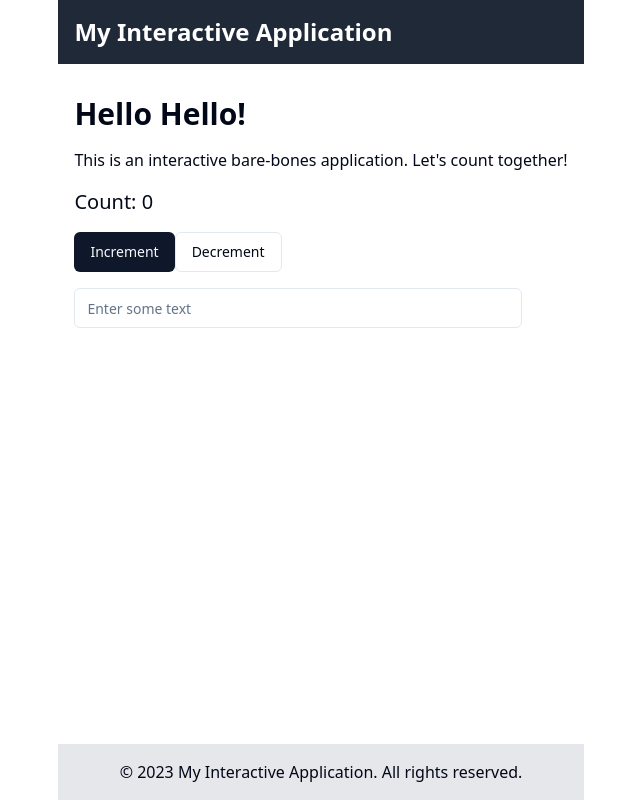
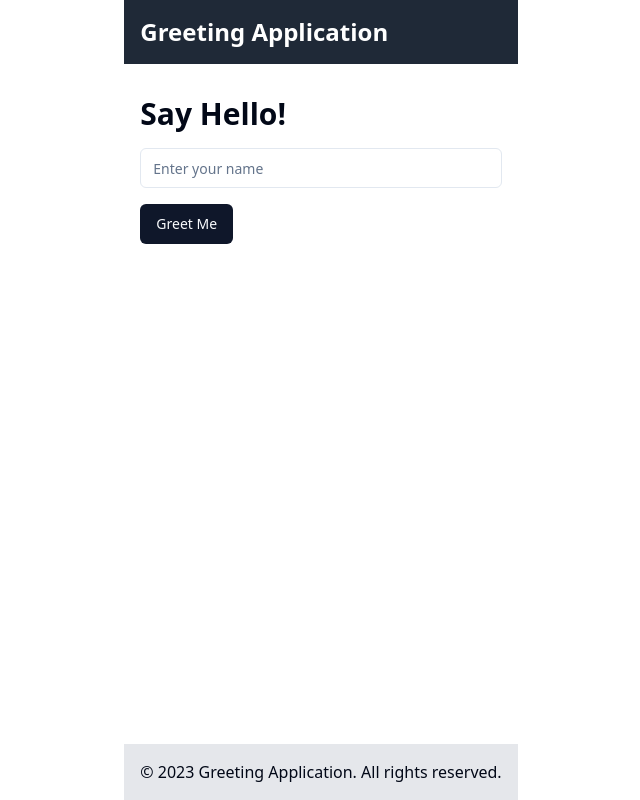
Before and after one commit to GPT-Engineer-App-Dev/base-builder-62, a React (Vite) app: page / in a window 1280 px wide. Shown: the whole page, without its empty margins (319-959 px from the left). Built offline with nearby package versions, Linux system fonts and the light colour scheme.

Commit message:
GPT Engineer Update

```diff
--- a/src/pages/Index.jsx
+++ b/src/pages/Index.jsx
@@ -3,28 +3,40 @@ import { Button } from "@/components/ui/button";
 import { Input } from "@/components/ui/input";
 
 const Index = () => {
-  const [count, setCount] = useState(0);
+  const [name, setName] = useState('');
+  const [greeting, setGreeting] = useState('');
+
+  const handleGreet = () => {
+    if (name) {
+      setGreeting(`Hello, ${name}! Welcome to our application.`);
+    } else {
+      setGreeting('Please enter your name first.');
+    }
+  };
 
   return (
     <div className="min-h-screen flex flex-col">
       <header className="bg-gray-800 text-white p-4">
-        <h1 className="text-2xl font-bold">My Interactive Application</h1>
+        <h1 className="text-2xl font-bold">Greeting Application</h1>
       </header>
 
       <main className="flex-grow container mx-auto px-4 py-8">
-        <h2 className="text-3xl font-semibold mb-4">Hello Hello!</h2>
-        <p className="mb-4">This is an interactive bare-bones application. Let's count together!</p>
+        <h2 className="text-3xl font-semibold mb-4">Say Hello!</h2>
 
         <div className="space-y-4">
-          <p className="text-xl">Count: {count}</p>
-          <Button onClick={() => setCount(count + 1)}>Increment</Button>
-          <Button onClick={() => setCount(count - 1)} variant="outline">Decrement</Button>
-          <Input placeholder="Enter some text" className="max-w-md" />
+          <Input
+            placeholder="Enter your name"
+            className="max-w-md"
+            value={name}
+            onChange={(e) => setName(e.target.value)}
+          />
+          <Button onClick={handleGreet}>Greet Me</Button>
+          {greeting && <p className="text-xl mt-4">{greeting}</p>}
         </div>
       </main>
 
       <footer className="bg-gray-200 p-4 text-center">
-        <p>&copy; 2023 My Interactive Application. All rights reserved.</p>
+        <p>&copy; 2023 Greeting Application. All rights reserved.</p>
       </footer>
     </div>
   );
```
